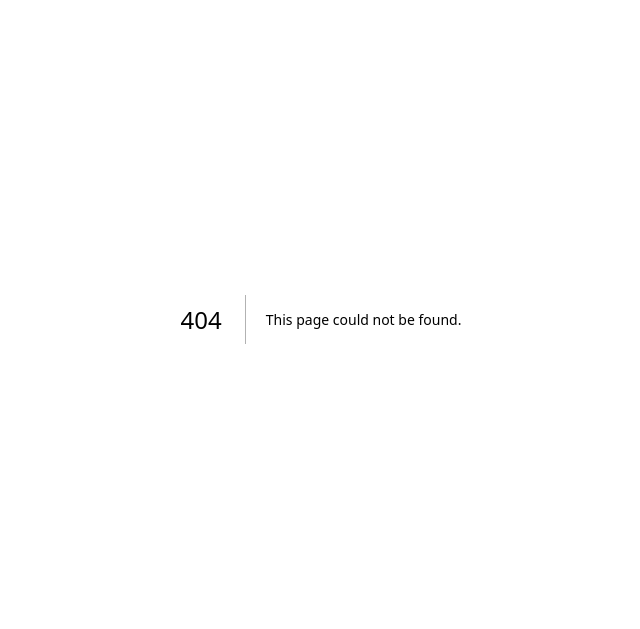
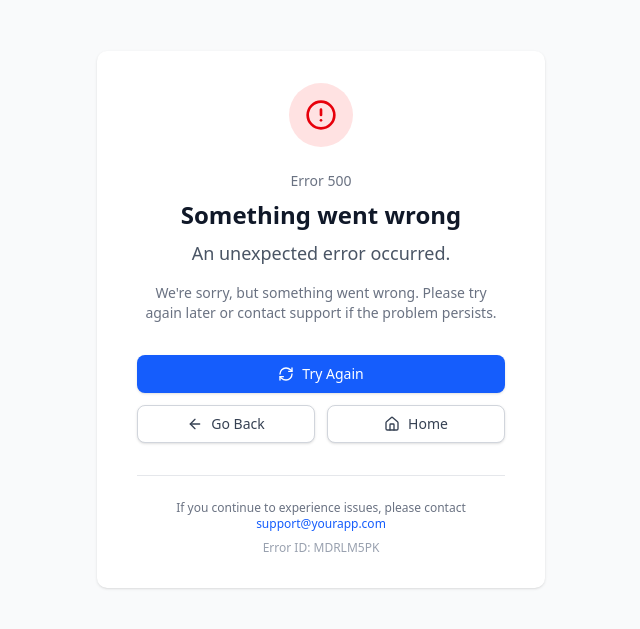
Before and after one commit to MrEshunOfficial/access_management, a Next.js app: page /auth/users/error in a window 1280 px wide. Before the commit this address had no page. Shown: the part 105-734 px from the top of the page, without its empty margins (319-959 px from the left). Built offline with nearby package versions, Linux system fonts and the light colour scheme.

Commit message:
error page inclusion

```diff
--- /dev/null
+++ b/src/app/auth/users/error/page.tsx
@@ -0,0 +1,171 @@
+import React from "react";
+import { useRouter } from "next/router";
+import { AlertCircle, Home, RefreshCw, ArrowLeft } from "lucide-react";
+
+interface ErrorInfo {
+  title: string;
+  message: string;
+  description: string;
+  statusCode?: number;
+}
+
+const ERROR_TYPES: Record<string, ErrorInfo> = {
+  Configuration: {
+    title: "Configuration Error",
+    message: "There was a problem with the system configuration.",
+    description:
+      "The application configuration is invalid or missing. Please contact your administrator to resolve this issue.",
+    statusCode: 500,
+  },
+  Authorization: {
+    title: "Access Denied",
+    message: "You are not authorized to access this page.",
+    description:
+      "You don't have the necessary permissions to view this content. Please contact your administrator if you believe this is an error.",
+    statusCode: 403,
+  },
+  Authentication: {
+    title: "Authentication Required",
+    message: "Please log in to continue.",
+    description:
+      "You need to be authenticated to access this resource. Please sign in with your credentials.",
+    statusCode: 401,
+  },
+  NotFound: {
+    title: "Page Not Found",
+    message: "The page you're looking for doesn't exist.",
+    description:
+      "The requested resource could not be found on this server. Please check the URL and try again.",
+    statusCode: 404,
+  },
+  Default: {
+    title: "Something went wrong",
+    message: "An unexpected error occurred.",
+    description:
+      "We're sorry, but something went wrong. Please try again later or contact support if the problem persists.",
+    statusCode: 500,
+  },
+};
+
+const ErrorPage: React.FC = () => {
+  const router = useRouter();
+  const { error } = router.query;
+
+  const errorType = typeof error === "string" ? error : "Default";
+  const errorInfo = ERROR_TYPES[errorType] || ERROR_TYPES.Default;
+
+  const handleGoHome = (): void => {
+    router.push("/");
+  };
+
+  const handleGoBack = (): void => {
+    router.back();
+  };
+
+  const handleRetry = (): void => {
+    // Remove the error parameter and retry the current route
+    const { ...restQuery } = router.query;
+    const currentPath = router.asPath.split("?")[0];
+
+    router.push({
+      pathname: currentPath,
+      query: restQuery,
+    });
+  };
+
+  React.useEffect(() => {
+    // Log error for monitoring/analytics
+    console.error(`Error page rendered: ${errorType}`, {
+      errorType,
+      userAgent: navigator.userAgent,
+      timestamp: new Date().toISOString(),
+      url: window.location.href,
+    });
+
+    // Optional: Send to error tracking service
+    // Example: Sentry.captureMessage(`Error page: ${errorType}`, 'error');
+  }, [errorType]);
+
+  return (
+    <div className="min-h-screen bg-gray-50 flex flex-col justify-center py-12 sm:px-6 lg:px-8">
+      <div className="sm:mx-auto sm:w-full sm:max-w-md">
+        <div className="bg-white py-8 px-4 shadow sm:rounded-lg sm:px-10">
+          {/* Error Icon */}
+          <div className="flex justify-center mb-6">
+            <div className="flex items-center justify-center w-16 h-16 bg-red-100 rounded-full">
+              <AlertCircle className="w-8 h-8 text-red-600" />
+            </div>
+          </div>
+
+          {/* Error Content */}
+          <div className="text-center">
+            {errorInfo.statusCode && (
+              <p className="text-sm font-medium text-gray-500 mb-2">
+                Error {errorInfo.statusCode}
+              </p>
+            )}
+
+            <h1 className="text-2xl font-bold text-gray-900 mb-2">
+              {errorInfo.title}
+            </h1>
+
+            <p className="text-lg text-gray-600 mb-4">{errorInfo.message}</p>
+
+            <p className="text-sm text-gray-500 mb-8">
+              {errorInfo.description}
+            </p>
+
+            {/* Action Buttons */}
+            <div className="space-y-3">
+              <button
+                onClick={handleRetry}
+                className="w-full flex justify-center items-center py-2 px-4 border border-transparent rounded-md shadow-sm text-sm font-medium text-white bg-blue-600 hover:bg-blue-700 focus:outline-none focus:ring-2 focus:ring-offset-2 focus:ring-blue-500 transition-colors"
+              >
+                <RefreshCw className="w-4 h-4 mr-2" />
+                Try Again
+              </button>
+
+              <div className="flex space-x-3">
+                <button
+                  onClick={handleGoBack}
+                  className="flex-1 flex justify-center items-center py-2 px-4 border border-gray-300 rounded-md shadow-sm text-sm font-medium text-gray-700 bg-white hover:bg-gray-50 focus:outline-none focus:ring-2 focus:ring-offset-2 focus:ring-blue-500 transition-colors"
+                >
+                  <ArrowLeft className="w-4 h-4 mr-2" />
+                  Go Back
+                </button>
+
+                <button
+                  onClick={handleGoHome}
+                  className="flex-1 flex justify-center items-center py-2 px-4 border border-gray-300 rounded-md shadow-sm text-sm font-medium text-gray-700 bg-white hover:bg-gray-50 focus:outline-none focus:ring-2 focus:ring-offset-2 focus:ring-blue-500 transition-colors"
+                >
+                  <Home className="w-4 h-4 mr-2" />
+                  Home
+                </button>
+              </div>
+            </div>
+
+            {/* Additional Help */}
+            <div className="mt-8 pt-6 border-t border-gray-200">
+              <p className="text-xs text-gray-500">
+                If you continue to experience issues, please contact{" "}
+                <a
+                  href="mailto:support@yourapp.com"
+                  className="text-blue-600 hover:text-blue-500"
+                >
+                  support@yourapp.com
+                </a>
+              </p>
+
+              {/* Error ID for support reference */}
+              <p className="text-xs text-gray-400 mt-2">
+                Error ID: {Date.now().toString(36).toUpperCase()}
+              </p>
+            </div>
+          </div>
+        </div>
+      </div>
+    </div>
+  );
+};
+
+export default ErrorPage;
```
